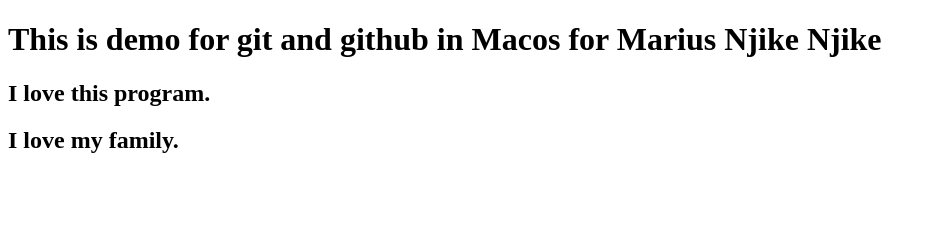
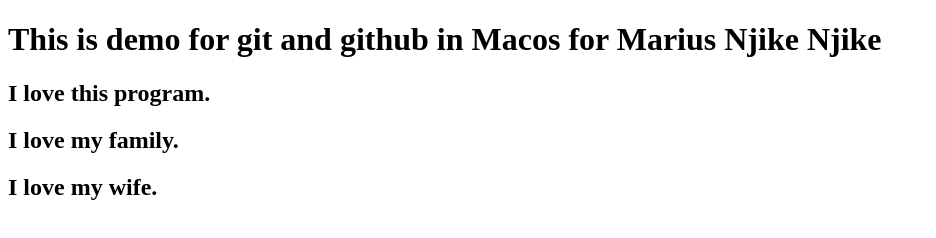
Before and after one commit to manjikenjike/DemoProject, a plain HTML site: page index.html in a window 1280 px wide. Shown: the whole page, without its empty margins (0-936 px from the left). Drawn offline with Linux system fonts and the light colour scheme.

Commit message:
5th commit

```diff
--- a/index.html
+++ b/index.html
@@ -10,5 +10,6 @@
     <h1>This is demo for git and github in Macos for Marius Njike Njike</h1>
     <h2> I love this program.</h2>
     <h2> I love my family. </h2>
+    <h2> I love my wife. </h2>
 </body>
 </html>
```
